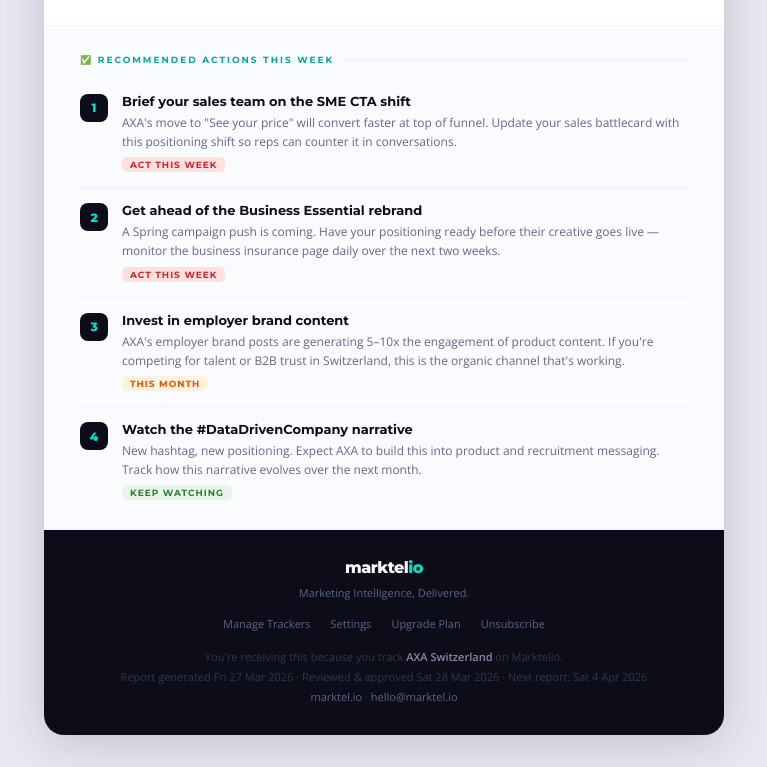
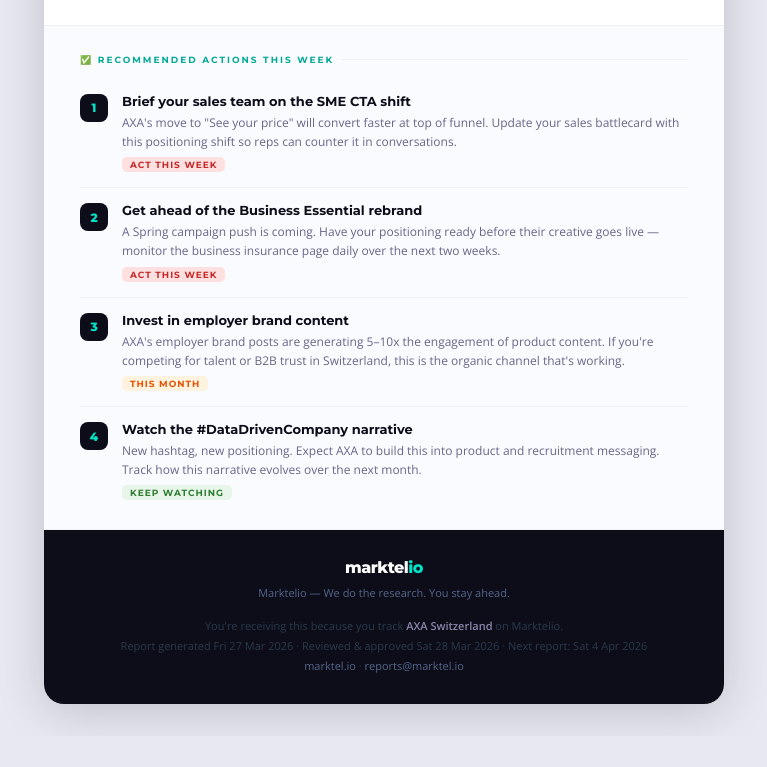
Before and after one commit to MarktelHQ/landing, a plain HTML site: page Marktelio_AXA_W13_Email_Report.html in a window 1280 px wide. Shown: the part 2906-3673 px from the top of the page, without its empty margins (256-1023 px from the left). After the commit the page ends 3642 px from the top, so only its background shows below. Drawn offline with nearby package versions, Linux system fonts and the light colour scheme.

Commit message:
Update Marktelio_AXA_W13_Email_Report.html

```diff
--- a/Marktelio_AXA_W13_Email_Report.html
+++ b/Marktelio_AXA_W13_Email_Report.html
@@ -374,17 +374,17 @@
   <!-- FOOTER -->
   <div class="footer">
     <div class="footer-logo"><span class="mark">marktel</span><span class="tel">io</span></div>
-    <div class="footer-tagline">Marketing Intelligence, Delivered.</div>
-    <div class="footer-links">
+    <div class="footer-tagline">Marktelio — We do the research. You stay ahead.</div>
+   <!-- <div class="footer-links">
       <a href="#">Manage Trackers</a>
       <a href="#">Settings</a>
       <a href="#">Upgrade Plan</a>
       <a href="#">Unsubscribe</a>
-    </div>
+    </div>-->
     <div class="footer-note">
       You're receiving this because you track <strong style="color:#8888AA;">AXA Switzerland</strong> on Marktelio.<br>
       Report generated Fri 27 Mar 2026 · Reviewed &amp; approved Sat 28 Mar 2026 · Next report: Sat 4 Apr 2026<br>
-      <a href="https://marktel.io">marktel.io</a> · <a href="mailto:hello@marktel.io">hello@marktel.io</a>
+      <a href="https://marktel.io">marktel.io</a> · <a href="mailto:reports@marktel.io">reports@marktel.io</a>
     </div>
   </div>
 
```
